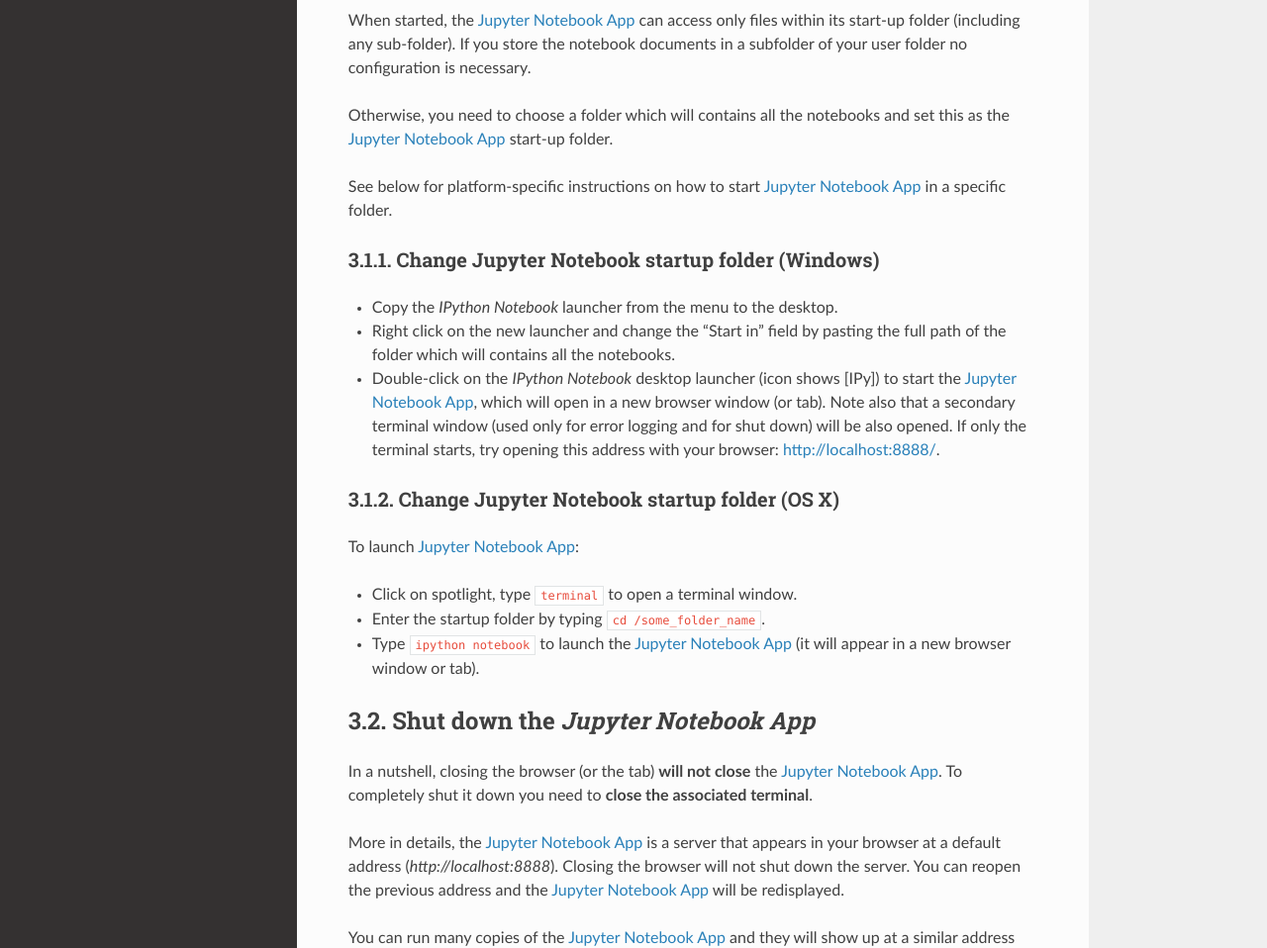
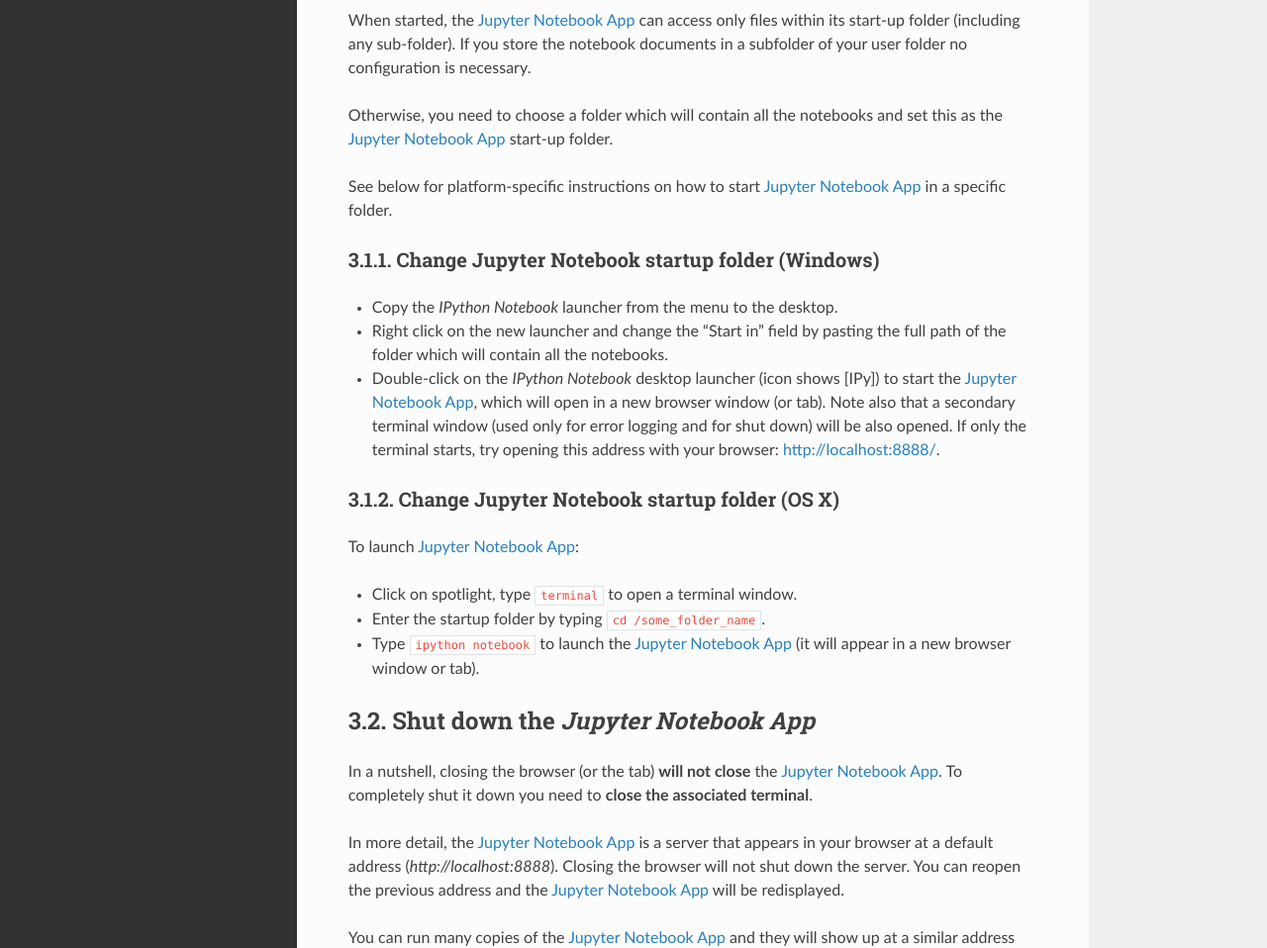
Before and after one commit to tritemio/jupyter_notebook_beginner_guide, a Sphinx documentation site: the page built from docs/execute.rst, in a window 1280 px wide and 1400 px high. Shown: the part 418-1376 px from the top of the window at 99% size. Built offline with Sphinx 7.4.7 and the Read the Docs theme 2.0.0, drawn with Linux system fonts in a browser that asks for light colours.

Commit message:
Update execute.rst with minor grammatical fixes.
I just spotted these when I was reading the documentation. I could try to do a more thorough review if it would be helpful.

```diff
--- a/docs/execute.rst
+++ b/docs/execute.rst
@@ -20,7 +20,7 @@
 (including any sub-folder). If you store the notebook documents in a subfolder
 of your user folder no configuration is necessary.
 
-Otherwise, you need to choose a folder which will contains all the notebooks
+Otherwise, you need to choose a folder which will contain all the notebooks
 and set this as the :ref:`notebook_app` start-up folder.
 
 See below for platform-specific instructions on how to start
@@ -32,7 +32,7 @@
 - Copy the *IPython Notebook* launcher from the menu to the desktop.
 
 - Right click on the new launcher and change the "Start in" field by pasting
-  the full path of the folder which will contains all the notebooks.
+  the full path of the folder which will contain all the notebooks.
 
 - Double-click on the *IPython Notebook* desktop launcher (icon shows [IPy]) to start the
   :ref:`notebook_app`, which will open in a new browser window (or tab).
@@ -66,7 +66,7 @@
 :ref:`notebook_app`. To completely shut it down you need to
 **close the associated terminal**.
 
-More in details,
+In more detail,
 the :ref:`notebook_app` is a server that appears in your browser
 at a default address (*http://localhost:8888*).
 Closing the browser will not shut down the server.
```
